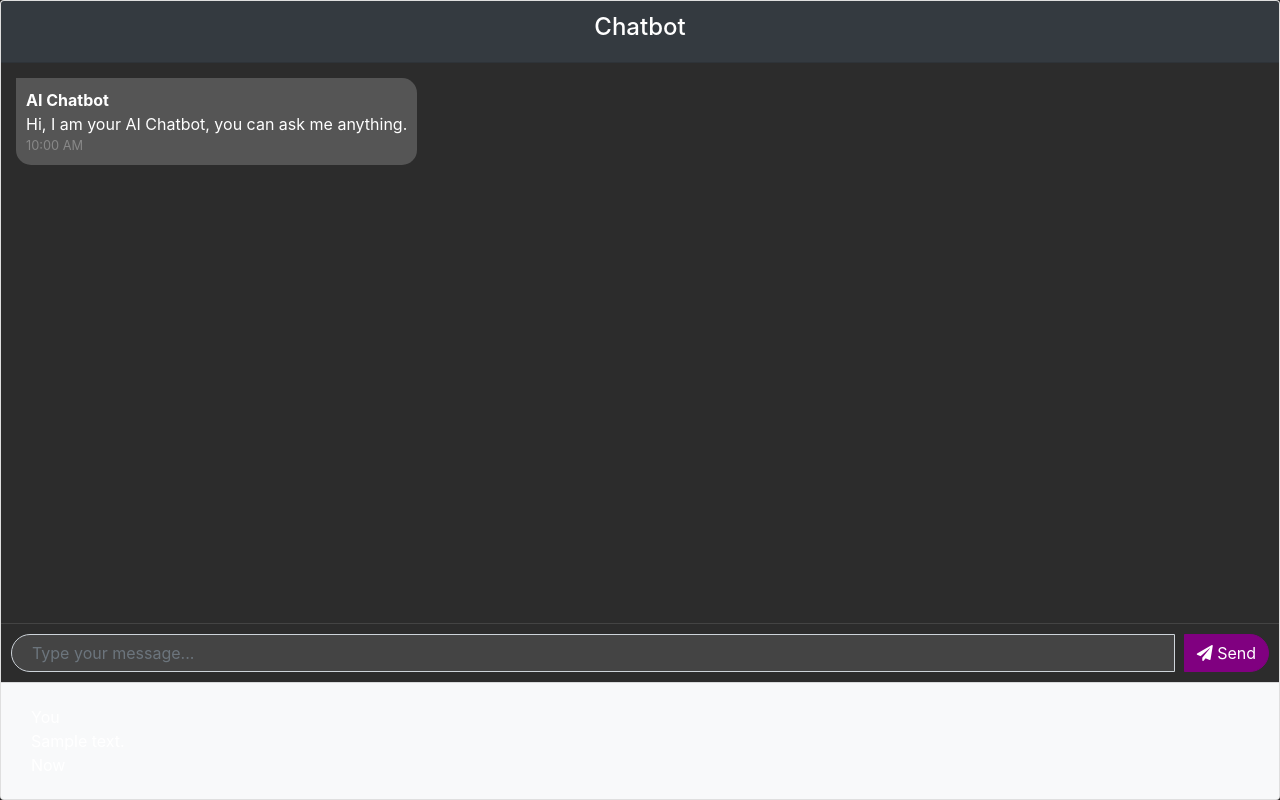
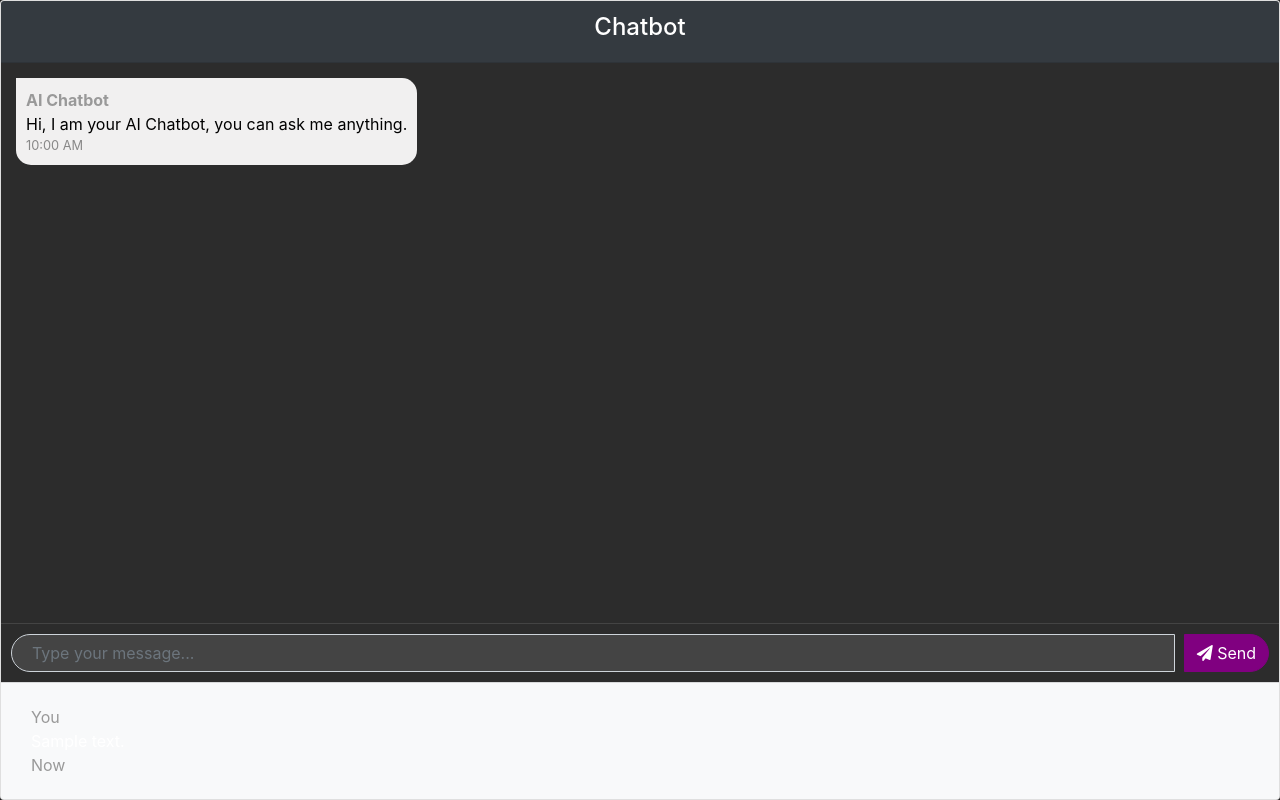
Before and after one commit to Karush2807/ChatterBox, a Django app: template dj_chatbot/templates/bot_chat.html in a window 1280 px wide. Run offline with Django 5.2, Linux system fonts and the light colour scheme; the template is opened without the code that fills it: most values are stand-ins (such as "Sample title", 1, 10 or a date in 2020); some libraries are stand-ins or nearby versions.

Commit message:
minor css fixes

```diff
--- a/dj_chatbot/templates/bot_chat.html
+++ b/dj_chatbot/templates/bot_chat.html
@@ -94,6 +94,31 @@
         background-color: #6a006a; /* Darker purple accent color on hover */
         border-color: #6a006a;
     }
+
+    .message.sent .message-text {
+        background-color: #343a40; /* Dark background color */
+        color: #ffffff; /* Light text color */
+        border-top-right-radius: 0;
+    }
+
+    .message.sent .message-content {
+        color: black; /* Light text color */
+    }
+
+    .message.received .message-text {
+        background-color: #f1f0f0;
+        color: #000000; /* Dark text color */
+        border-top-left-radius: 0;
+    }
+
+    .message-sender {
+        color: #999999; /* Darker text color for sender */
+    }
+
+    .message-time {
+        color: #999999; /* Darker text color for time */
+    }
+
 </style>
 {% endblock %}
 
```
